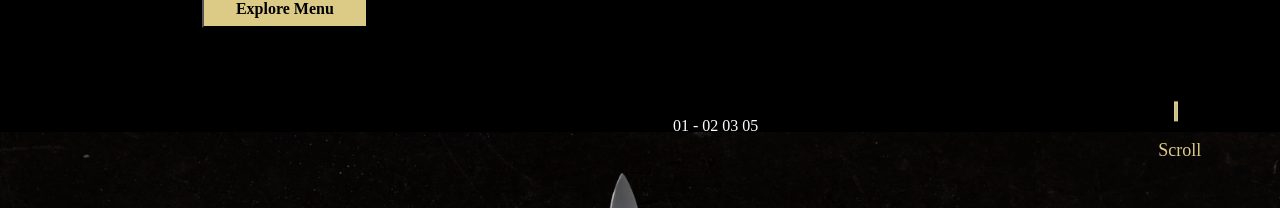
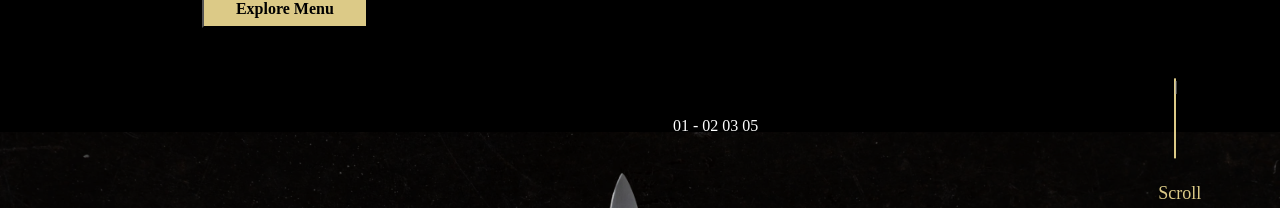
Before and after one commit to addyjerry/Getrich_restaurant, a React (Vite) app: page / in a window 1280 px wide. Shown: the part 722-930 px from the top of the page. Built offline with nearby package versions, Linux system fonts and the light colour scheme; a web font is replaced by a local one.

Commit message:
scroll update

```diff
--- a/src/Components/About/About.css
+++ b/src/Components/About/About.css
@@ -83,11 +83,13 @@
   display: block;
   color: rgba(220, 202, 135, 1);
   font-size: large;
+  margin-top: -3rem;
 }
-.scroll span {
+.scroll h5 {
   background-color: rgba(220, 202, 135, 1);
-  height: 20rem;
+  height: 5rem;
   width: 2px;
+
   margin-left: 1rem;
 }
 @media screen and (min-width: 601px) and (max-width: 1024px) {
--- a/src/Components/About/About.jsx
+++ b/src/Components/About/About.jsx
@@ -30,7 +30,7 @@ export const About = () => {
           </div>
           <div className="scroll">
             <a href="#Contact">
-              <span>|</span>
+              <h5>|</h5>
             </a>
             <p>Scroll</p>
           </div>
--- a/src/Components/Footer/Footer.css
+++ b/src/Components/Footer/Footer.css
@@ -77,9 +77,10 @@
   position: relative;
   right: -43%;
 }
-.top span {
+.top h5 {
   background-color: rgba(220, 202, 135, 1);
-  height: 20rem;
+  height: 5rem;
+  margin-top: -3rem;
   width: 2px;
   margin-left: 1rem;
 }
--- a/src/Components/Footer/Footer.jsx
+++ b/src/Components/Footer/Footer.jsx
@@ -17,7 +17,7 @@ const Footer = () => {
       </div>
       <div className="top">
         <a href="#header">
-          <span>|</span>
+          <h5>|</h5>
         </a>
         <p>Top</p>
       </div>
```
